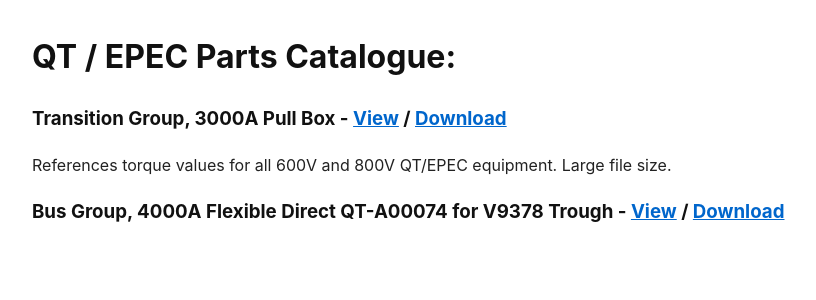
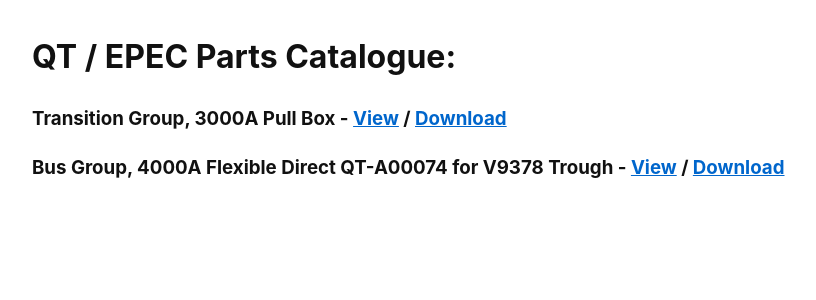
Before and after one commit to epecsupport/Service, a Jekyll site: the page built from library/partscatalogue/partscat.md, in a window 1280 px wide. Shown: the top 300 px of the page, without its empty margins (108-924 px from the left). Built offline with Jekyll 4.4.1, drawn with Linux system fonts in a browser that asks for light colours.

Commit message:
Update partscat.md

```diff
--- a/library/partscatalogue/partscat.md
+++ b/library/partscatalogue/partscat.md
@@ -7,6 +7,5 @@ autolink: true
 # QT / EPEC Parts Catalogue:
 
 ### Transition Group, 3000A Pull Box - [View](3000a_pullbox.pdf) / [Download](https://raw.githubusercontent.com/epecsupport/Service/main/library/partscatalogue/3000a_pullbox.pdf)
-References torque values for all 600V and 800V QT/EPEC equipment.  Large file size.
 
 ### Bus Group, 4000A Flexible Direct QT-A00074 for V9378 Trough - [View](4000a_flexbus.pdf) / [Download](https://raw.githubusercontent.com/epecsupport/Service/main/library/partscatalogue/4000a_flexbus.pdf)
```
